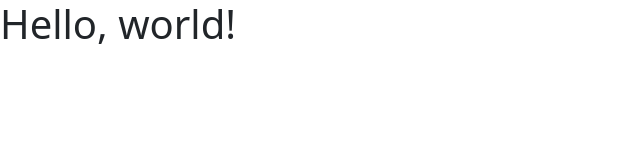
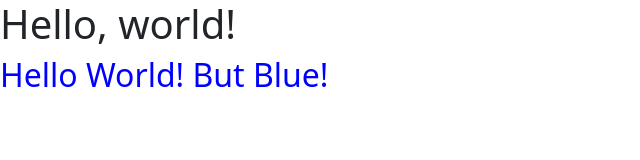
Before and after one commit to Jared-Hampton/HelloWorldTechExercise, a plain HTML site: page index.html in a window 1280 px wide. Shown: the whole page, without its empty margins (0-640 px from the left). Drawn offline with nearby package versions, Linux system fonts and the light colour scheme.

Commit message:
Update index.html

```diff
--- a/index.html
+++ b/index.html
@@ -8,6 +8,7 @@
     </head>
     <body>
         <h1>Hello, world!</h1>
+        <h2 style="color:blue;">Hello World! But Blue!</h2>
         <script src="https://cdn.jsdelivr.net/npm/bootstrap@5.2.0-beta1/dist/js/bootstrap.bundle.min.js" integrity="sha384-pprn3073KE6tl6bjs2QrFaJGz5/SUsLqktiwsUTF55Jfv3qYSDhgCecCxMW52nD2" crossorigin="anonymous"></script>
     </body>
 </html>
```
